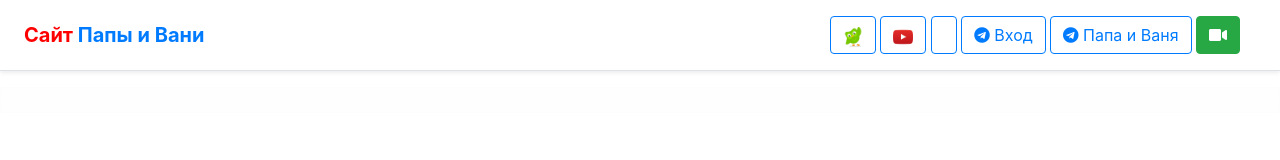
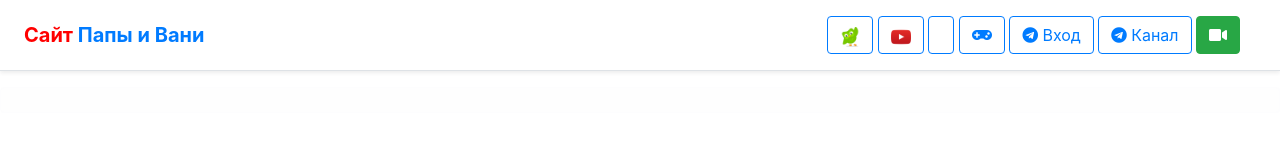
Before and after one commit to runvip/runvip.github.io, a plain HTML site: page index.html in a window 1280 px wide. Shown: the top 160 px of the page. Drawn offline with nearby package versions, Linux system fonts and the light colour scheme; a script that the page names is missing; some icons are missing.

Commit message:
Update index.html

```diff
--- a/index.html
+++ b/index.html
@@ -55,10 +55,12 @@
       <a class="btn btn-outline-primary" target="_blank" href="https://www.duolingo.com/learn"><img height="20px" src="duo200.png"></a>
       <a class="btn btn-outline-primary" target="_blank" href="https://www.youtube.com/channel/UCR5fIKEi1jeAfAQpvc0htjA/videos?view=0&sort=dd&shelf_id=0"><img height="20px" src="youtube.png"></a>
       <a class="btn btn-outline-primary" target="_blank" href="/info/"><i class="fa fa-thumbs-o-up"></i></a>
+      <a class="btn btn-outline-primary" target="_blank" href="game_number.html"><i class="fa fa-gamepad" aria-hidden="true"></i></a>
+
       <a class="btn btn-outline-primary" target="_blank" href="https://web.telegram.org/"><i
           class="fab fa-telegram"></i> Вход</a>
       <a class="btn btn-outline-primary" target="_blank" href="https://t.me/s/papaivanya"><i
-          class="fab fa-telegram"></i> Папа и Ваня</a>
+          class="fab fa-telegram"></i> Канал</a>
       <!--<a class="btn btn-outline-success" href="javascript: void(0)" onclick="autocall();">Позвонить папе</a>-->
       <a id="btn_video2" class="btn btn-success" href="/peer/index.html?start=1"><i class="fas fa-video"></i>
         </a>
```
